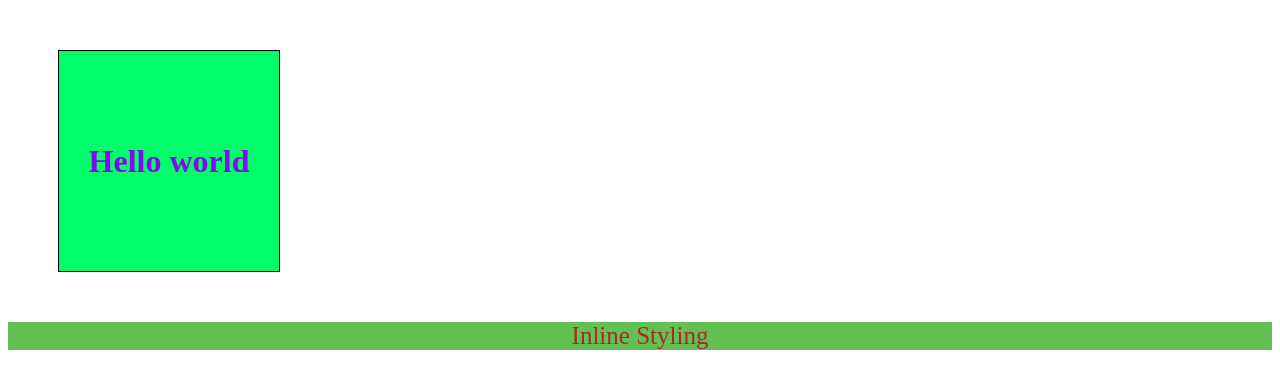
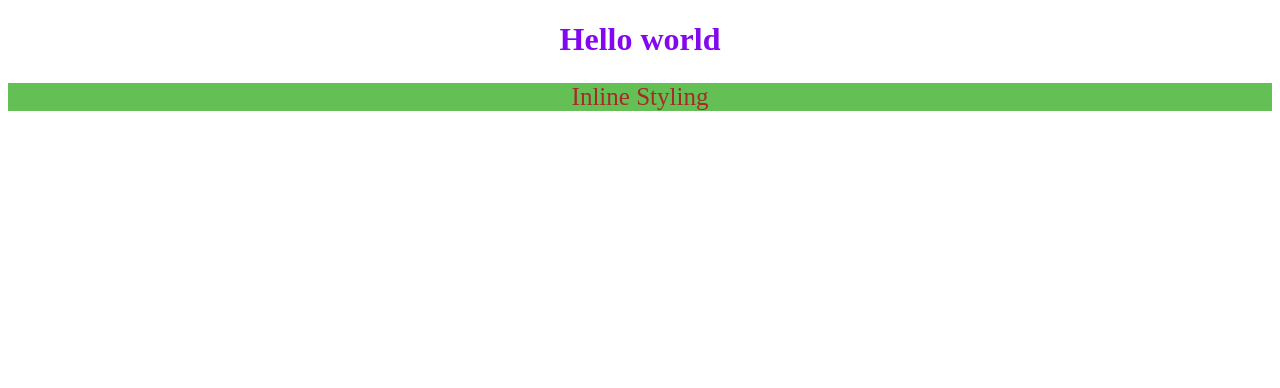
Before and after one commit to Abhaypsingh21062007/CSS-CSE11, a plain HTML site: page index.html in a window 1280 px wide. Drawn offline with Linux system fonts and the light colour scheme.

Commit message:
style_problem_solved

```diff
--- a/style.css
+++ b/style.css
@@ -18,17 +18,6 @@ p{
 #aps{
     color: pink;
 }
-div{
-    height: 200px;
-    width: 200px;
-    color: rgb(255, 0, 0);
-    background-color: rgb(0, 255, 106);
-    text-align: center;
-    align-content: center;
-    padding: 10px;
-    margin: 50px;
-    border: 1px double black;
-}
 h4{
     color: red;
 }
```
